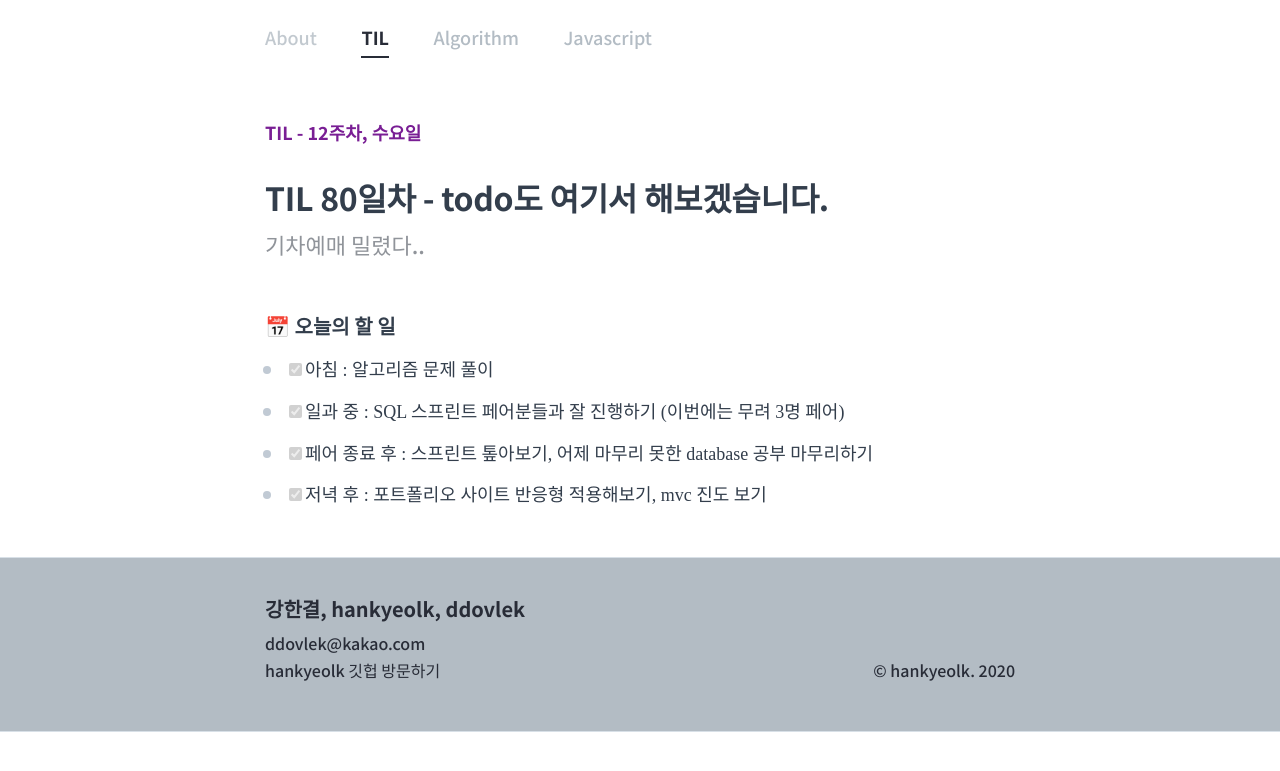
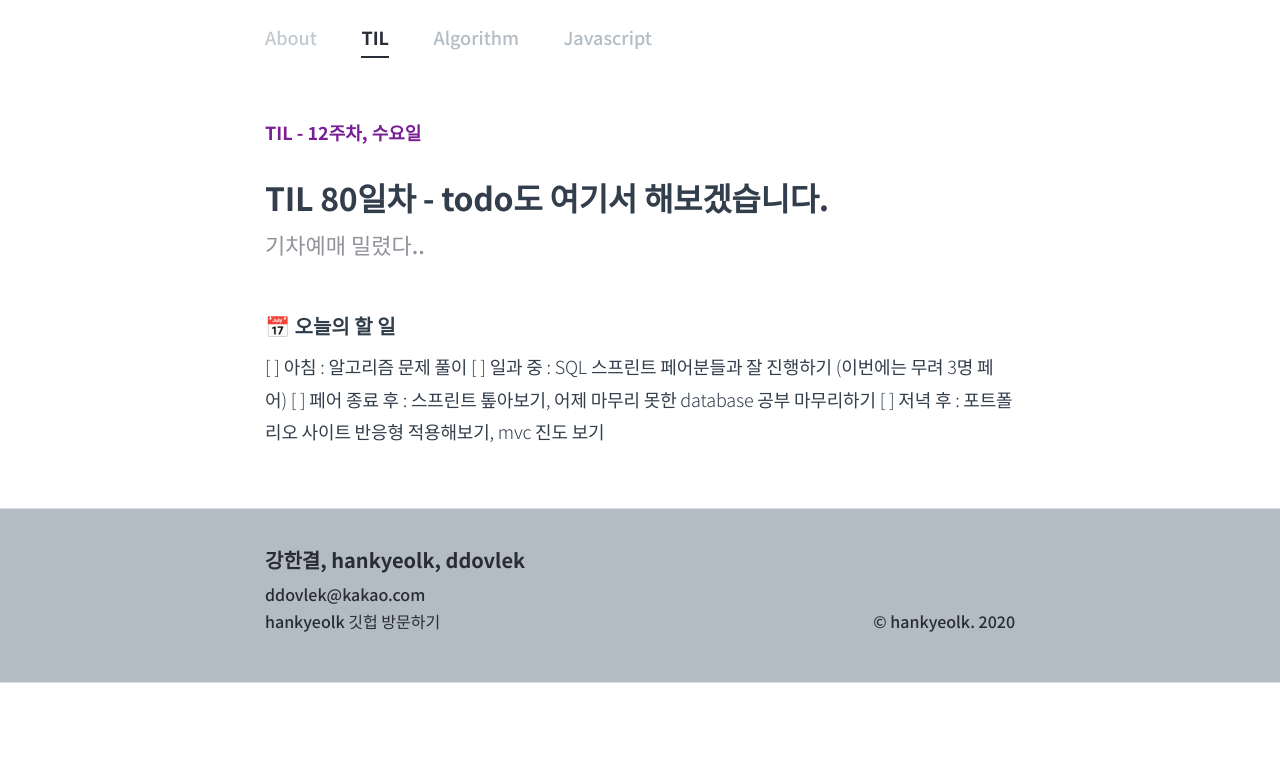
Before and after one commit to hankyeolk/hankyeolk.github.io, a Jekyll site: the page built from TIL/80_2020.09.02.md, in a window 1280 px wide. Shown: the top 771 px of the page. Built offline with Jekyll 4.4.1, drawn with Linux system fonts in a browser that asks for light colours; some web fonts are replaced.

Commit message:
til update

```diff
--- a/TIL/80_2020.09.02.md
+++ b/TIL/80_2020.09.02.md
@@ -14,7 +14,7 @@
 
 ### 📅 오늘의 할 일
 
-- [x] 아침 : 알고리즘 문제 풀이
-- [x] 일과 중 : SQL 스프린트 페어분들과 잘 진행하기 (이번에는 무려 3명 페어)
-- [x] 페어 종료 후 : 스프린트 톺아보기, 어제 마무리 못한 database 공부 마무리하기
-- [x] 저녁 후 : 포트폴리오 사이트 반응형 적용해보기, mvc 진도 보기
+[ ] 아침 : 알고리즘 문제 풀이
+[ ] 일과 중 : SQL 스프린트 페어분들과 잘 진행하기 (이번에는 무려 3명 페어)
+[ ] 페어 종료 후 : 스프린트 톺아보기, 어제 마무리 못한 database 공부 마무리하기
+[ ] 저녁 후 : 포트폴리오 사이트 반응형 적용해보기, mvc 진도 보기
```
